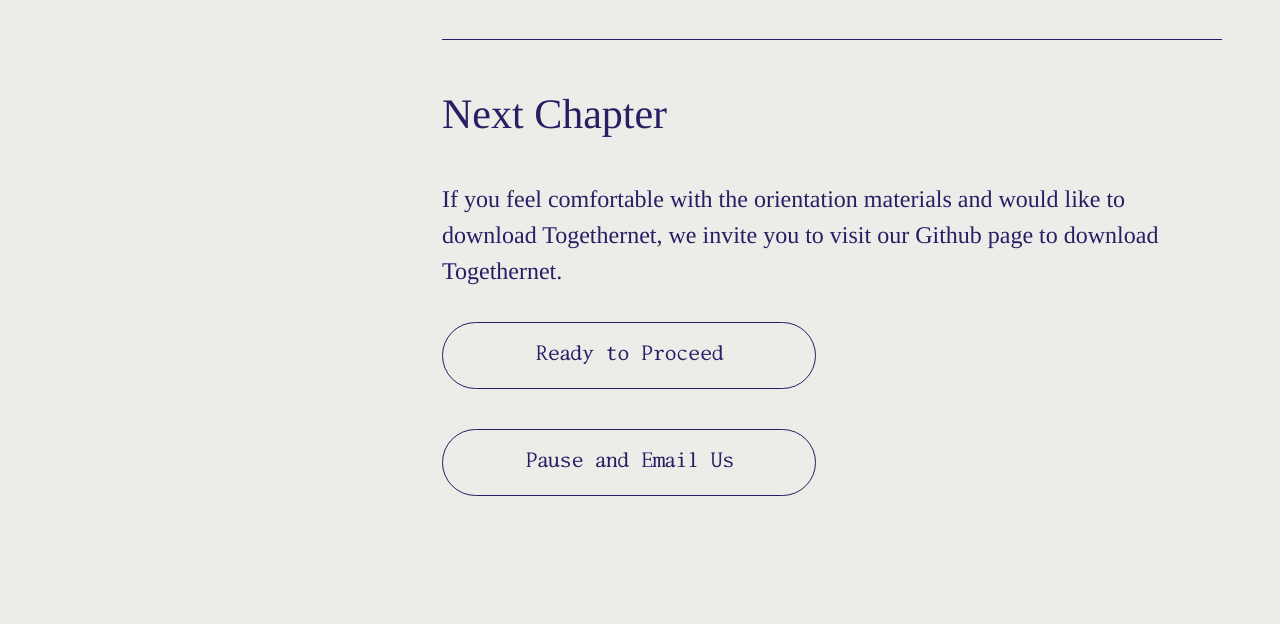
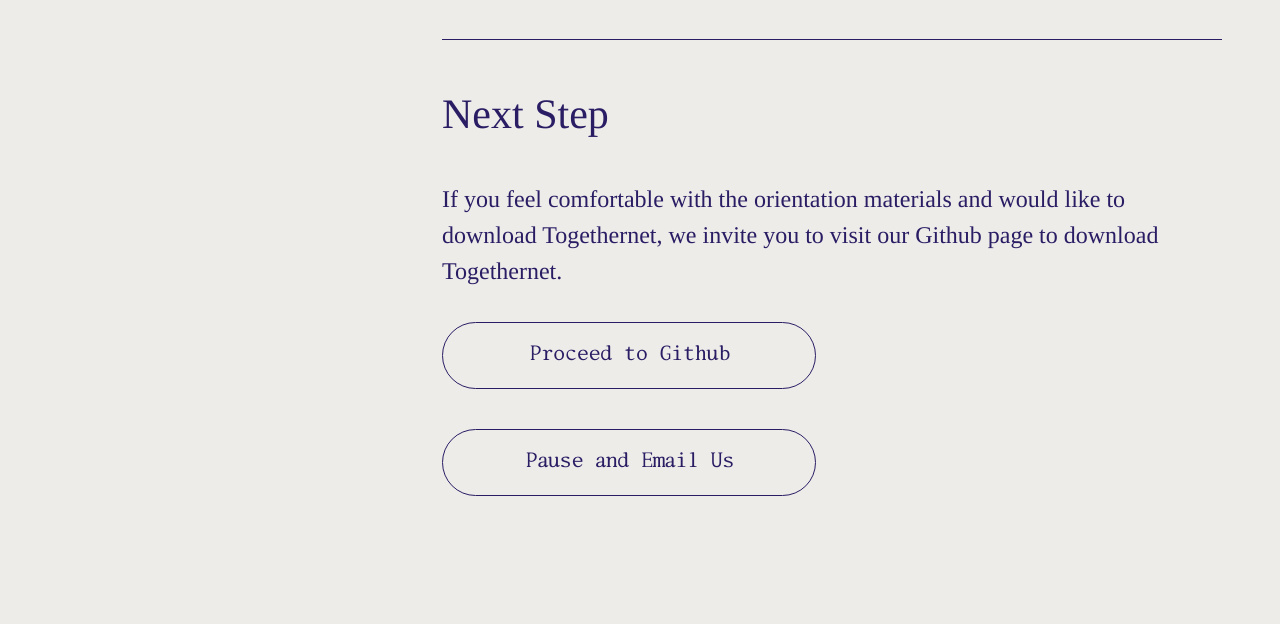
Before and after one commit to together-support/together-support.github.io, a plain HTML site: page orientation.html in a window 1280 px wide. Shown: the part 7912-8536 px from the top of the page. Drawn offline with Linux system fonts and the light colour scheme; a web font is replaced by a local one.

Commit message:
changed ready to proceed to github page

```diff
--- a/orientation.html
+++ b/orientation.html
@@ -151,9 +151,9 @@
 					chatrooms function this way and its ability to maintain consent may be limited.</p>
 				</section>
 				<hr>
-				<h1>Next Chapter</h1>
+				<h1>Next Step</h1>
 				<p>If you feel comfortable with the orientation materials and would like to download Togethernet, we invite you to visit our Github page to download Togethernet.</p>
-				<a class="button" href="https://github.com/together-support/togethernet">Ready to Proceed</a>
+				<a class="button" href="https://github.com/together-support/togethernet">Proceed to Github</a>
 				<address><a class="button" href="mailto:support@togethernet.org">Pause and Email Us</a></address>
 
 			</main>
```
